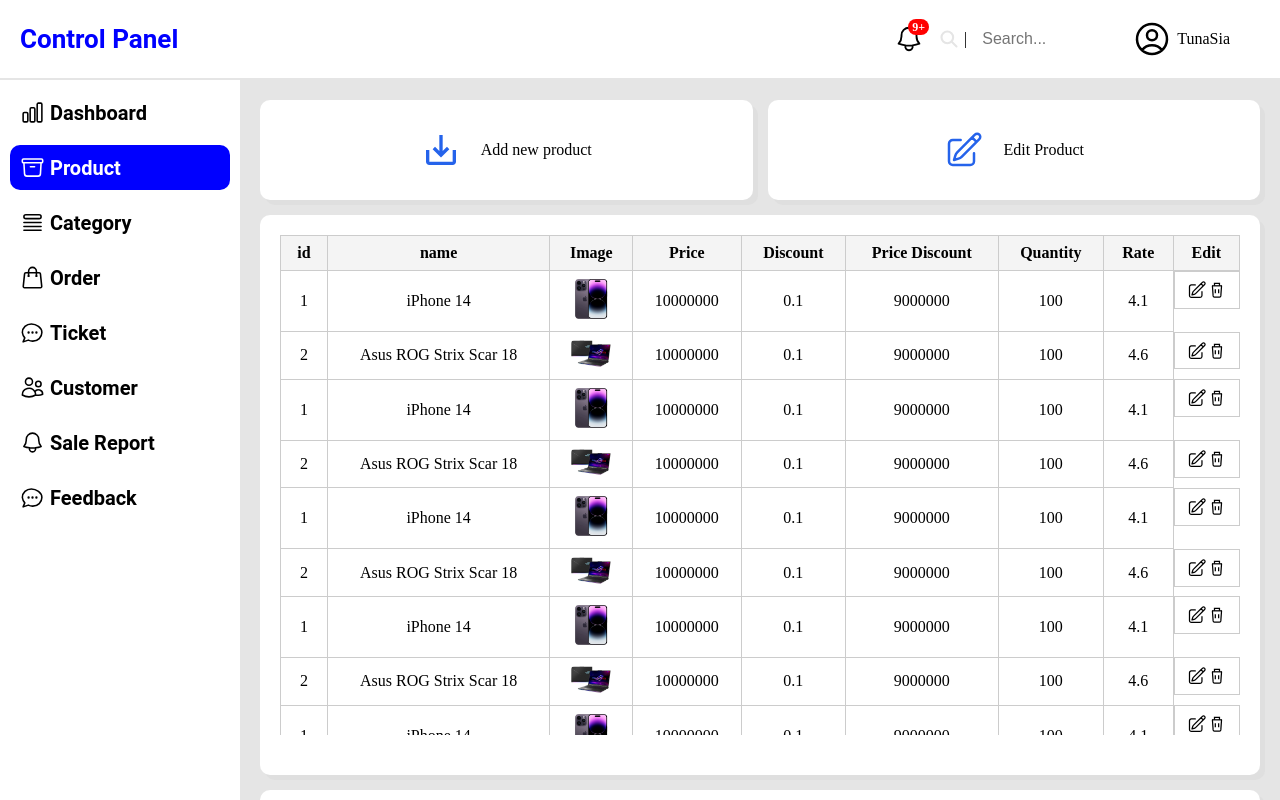
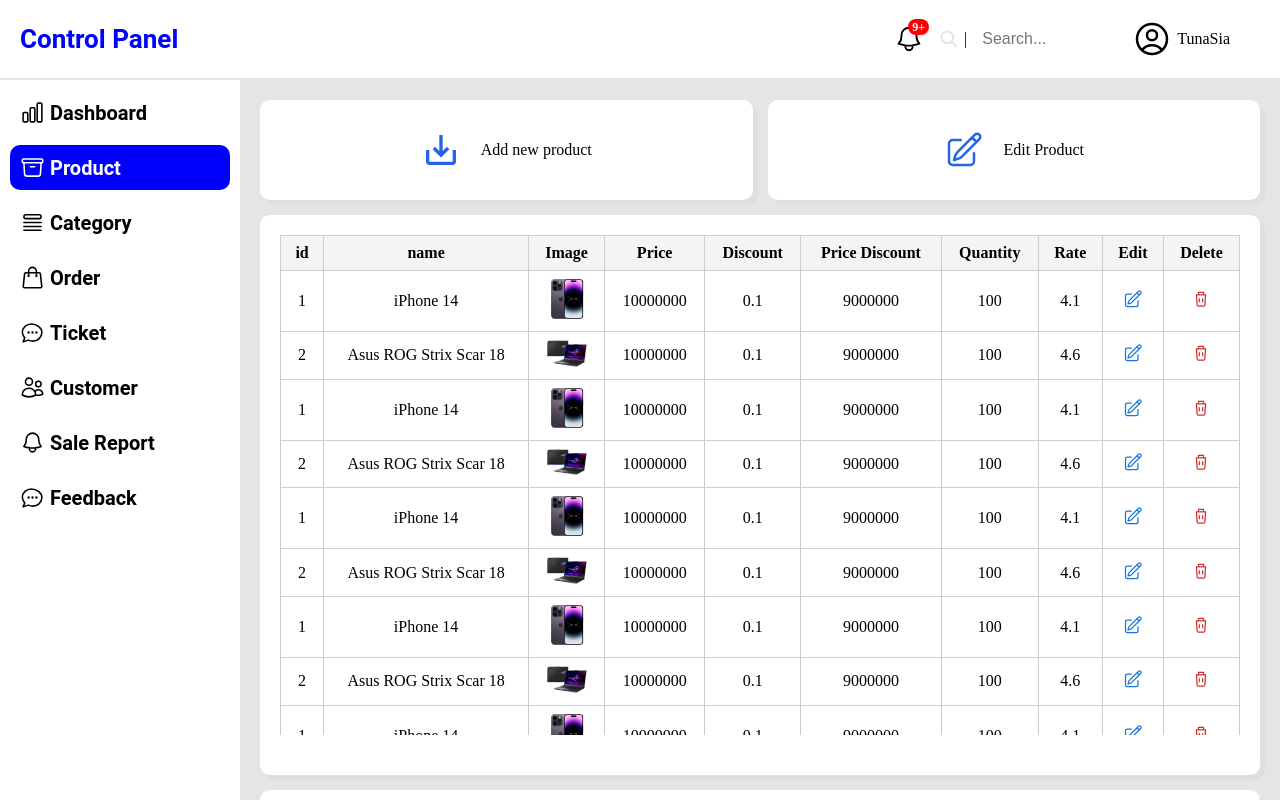
Before and after one commit to TuansHuynh/Shopping-App-Admin, a React (Vite) app: page /product in a window 1280 px wide. Shown: the top 800 px of the page. Built offline with nearby package versions, Linux system fonts and the light colour scheme.

Commit message:
updated category selected default

```diff
--- a/src/components/common/ProductList.tsx
+++ b/src/components/common/ProductList.tsx
@@ -44,6 +44,7 @@
                         <th>Quantity</th>
                         <th>Rate</th>
                         <th>Edit</th>
+                        <th>Delete</th>
                     </tr>
                 </thead>
                 <tbody>
@@ -57,10 +58,8 @@
                             <td>{item.priceDiscount}</td>
                             <td>{item.quantity}</td>
                             <td>{item.rate}</td>
-                            <td className='icon'>
-                                <Icons.Edit/>
-                                <Icons.Delete/>
-                            </td>
+                            <td><Icons.Edit/></td>
+                            <td><Icons.Delete/></td>
                         </tr>
                     ))}
                 </tbody>
--- a/src/components/style/productlist.scss
+++ b/src/components/style/productlist.scss
@@ -21,6 +21,7 @@
             padding: 8px 12px;
             border: 1px solid #ccc;
             text-align: center;
+            vertical-align: middle;
         }
 
         &.menu_taskbar {
@@ -31,8 +32,32 @@
             background-color: #f0f8ff;
         }
 
-        .icon{
-            display: flex;
+        td svg {
+            width: 20px;
+            height: 20px;
+            cursor: pointer;
+            transition: transform 0.2s, color 0.2s;
+        }
+
+        // Icon màu riêng cho từng loại
+        td:nth-child(9) svg {
+            // Edit column
+            color: #1976d2; // xanh dương
+        }
+
+        td:nth-child(10) svg {
+            // Delete column
+            color: #d32f2f; // đỏ
+        }
+
+        td:nth-child(9) svg:hover {
+            transform: scale(1.2);
+            color: #1565c0;
+        }
+
+        td:nth-child(10) svg:hover {
+            transform: scale(1.2);
+            color: #b71c1c;
         }
     }
 
--- a/src/pages/Category.tsx
+++ b/src/pages/Category.tsx
@@ -20,7 +20,7 @@
     const productInfo = [
     ...Array.from({ length: 10 }, (_, i) => ({
         id: i + 1,
-        name: 'Samsung A' + (i + 1),
+        name: 'Samsung ' + (i + 1),
         typeId: 1,
     })),
     ...Array.from({ length: 10 }, (_, i) => ({
@@ -50,8 +50,8 @@
     })),
 ];
 
-    const [selectedGroupId, setSelectedGroupId] = useState<number | null>(null);
-    const [selectedTypeId, setSelectedTypeId] = useState<number | null>(null);
+    const [selectedGroupId, setSelectedGroupId] = useState<number | null>(1);
+    const [selectedTypeId, setSelectedTypeId] = useState<number | null>(1);
 
     const filteredTypes = productType.filter(type => type.groupId === selectedGroupId);
     const filteredProducts = productInfo.filter(product => product.typeId === selectedTypeId);
--- a/src/pages/Sass/category.scss
+++ b/src/pages/Sass/category.scss
@@ -54,7 +54,7 @@
         color: $background;
         font-weight: bold;
         border-radius: 5px;
-        transform: translateX(5px);
+        transform: translateX(10px);
       }
     }
 
```
